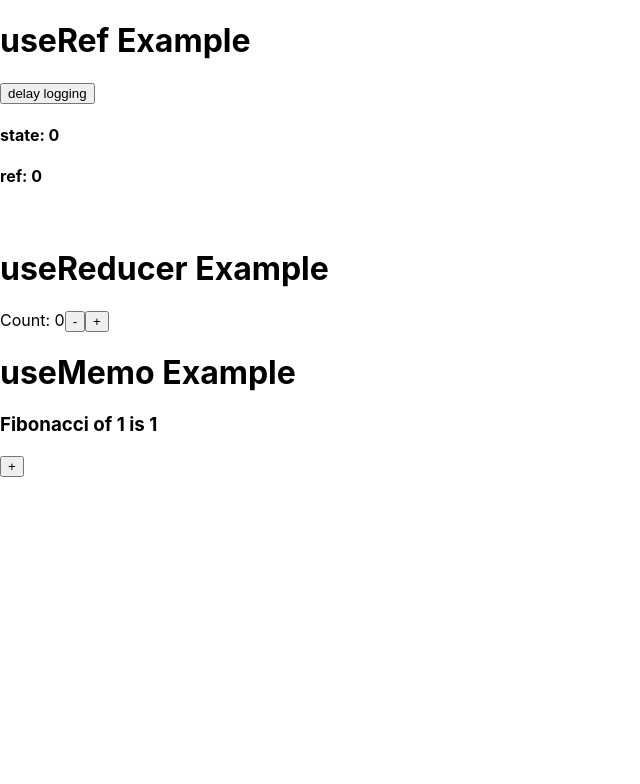
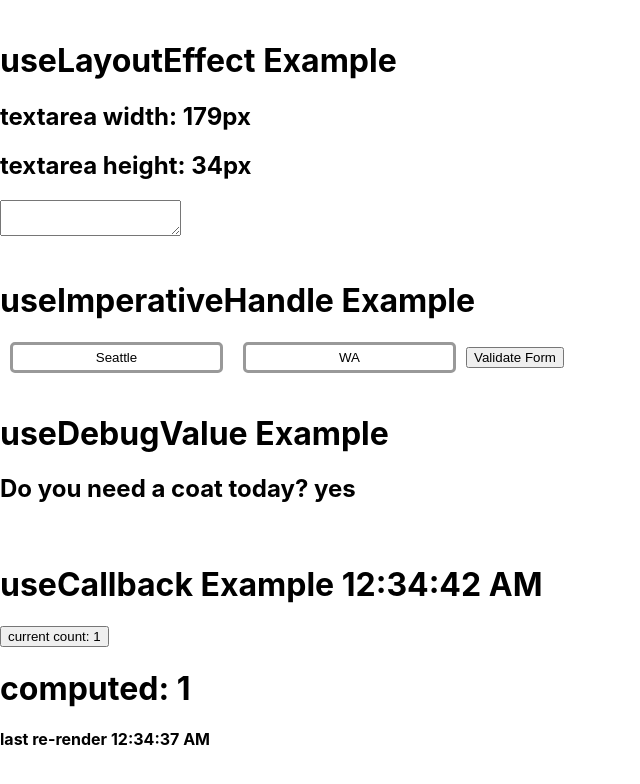
Before and after one commit to EugeneGohh/hooks-in-react, a React (Create React App) app: page / in a window 1280 px wide. Shown: the top 784 px of the page, without its empty margins (0-640 px from the left). Built offline with nearby package versions, Linux system fonts and the light colour scheme.

Commit message:
add more hooks

```diff
--- a/src/App.js
+++ b/src/App.js
@@ -2,9 +2,13 @@ import "./App.css";
 // import State from "./hooks/State";
 // import Effect from "./hooks/Effect";
 // import Context from "./hooks/Context";
-import Reducer from "./hooks/Reducer";
-import Memo from "./hooks/Memo";
-import Ref from "./hooks/Ref";
+// import Reducer from "./hooks/Reducer";
+// import Memo from "./hooks/Memo";
+// import Ref from "./hooks/Ref";
+import LayoutEffect from "./hooks/LayoutEffect";
+import ImperativeHandle from "./hooks/ImperativeHandle";
+import DebugValue from "./hooks/DebugValue";
+import Callback from "./hooks/Callback";
 
 function App() {
   return (
@@ -21,7 +25,7 @@ function App() {
 
       <br /> */}
 
-      <Ref />
+      {/* <Ref />
 
       <br />
 
@@ -29,7 +33,23 @@ function App() {
 
       <br />
 
-      <Memo />
+      <Memo /> */}
+
+      <br />
+
+      <LayoutEffect />
+
+      <br />
+
+      <ImperativeHandle />
+
+      <br />
+
+      <DebugValue />
+
+      <br />
+
+      <Callback />
     </>
   );
 }
--- /dev/null
+++ b/src/hooks/Callback.js
@@ -0,0 +1,42 @@
+import { useState, useEffect, useCallback, memo } from "react";
+
+const ExpensiveComputationComponent = memo(({ compute, count }) => {
+  return (
+    <div>
+      <h1>computed: {compute(count)}</h1>
+      <h4>last re-render {new Date().toLocaleTimeString()}</h4>
+    </div>
+  );
+});
+
+function Callback() {
+  const [time, setTime] = useState(new Date());
+  const [count, setCount] = useState(1);
+  useEffect(() => {
+    const timer = setTimeout(() => setTime(new Date()), 1000);
+    return () => clearTimeout(timer);
+  });
+
+  const fibonacci = (n) => {
+    if (n <= 1) {
+      return 1;
+    }
+
+    return fibonacci(n - 1) + fibonacci(n - 2);
+  };
+
+  return (
+    <div>
+      <h1>useCallback Example {time.toLocaleTimeString()}</h1>
+      <button onClick={() => setCount(count + 1)}>
+        current count: {count}
+      </button>
+      <ExpensiveComputationComponent
+        compute={useCallback(fibonacci, [])}
+        count={count}
+      />
+    </div>
+  );
+}
+
+export default Callback;
--- /dev/null
+++ b/src/hooks/DebugValue.js
@@ -0,0 +1,29 @@
+import { useState, useEffect, useDebugValue } from "react";
+
+const useIsRaining = () => {
+  const [isRaining, setIsRaining] = useState(false);
+
+  useEffect(() => {
+    // pretend here you'd make an API request to a weather API
+    // instead we're just going to fake it
+
+    setIsRaining(Math.random() > 0.5);
+  }, []);
+
+  useDebugValue(isRaining ? "Is Raining" : "Is Not Raining");
+
+  return isRaining;
+};
+
+const DebugValue = () => {
+  const isRaining = useIsRaining();
+
+  return (
+    <div>
+      <h1>useDebugValue Example</h1>
+      <h2>Do you need a coat today? {isRaining ? "yes" : "maybe"}</h2>
+    </div>
+  );
+};
+
+export default DebugValue;
--- /dev/null
+++ b/src/hooks/ImperativeHandle.js
@@ -0,0 +1,84 @@
+import { useState, useRef, useImperativeHandle, forwardRef } from "react";
+
+const ElaborateInput = forwardRef(
+  ({ hasError, placeholder, value, update }, ref) => {
+    const inputRef = useRef();
+    useImperativeHandle(ref, () => {
+      return {
+        focus() {
+          inputRef.current.focus();
+        },
+      };
+    });
+    return (
+      <input
+        ref={inputRef}
+        value={value}
+        onChange={(e) => update(e.target.value)}
+        placeholder={placeholder}
+        style={{
+          padding: "5px 15px",
+          borderWidth: "3px",
+          borderStyle: "solid",
+          borderColor: hasError ? "crimson" : "#999",
+          borderRadius: "5px",
+          margin: "0 10px",
+          textAlign: "center",
+        }}
+      />
+    );
+  }
+);
+
+function ImperativeHandle() {
+  const [city, setCity] = useState("Seattle");
+  const [state, setState] = useState("WA");
+  const [error, setError] = useState("");
+  const cityEl = useRef();
+  const stateEl = useRef();
+
+  function validate() {
+    // lol I found it on StackOverflow : https://stackoverflow.com/a/25677072
+    if (
+      !/^([a-zA-Z\u0080-\u024F]+(?:. |-| |'))*[a-zA-Z\u0080-\u024F]+$/.test(
+        city
+      )
+    ) {
+      setError("city");
+      cityEl.current.focus();
+      return;
+    }
+
+    if (!/^[A-Z]{2}$/.test(state)) {
+      setError("state");
+      stateEl.current.focus();
+      return;
+    }
+
+    setError("");
+    alert("valid form!");
+  }
+
+  return (
+    <div>
+      <h1>useImperativeHandle Example</h1>
+      <ElaborateInput
+        hasError={error === "city"}
+        placeholder={"City"}
+        value={city}
+        update={setCity}
+        ref={cityEl}
+      />
+      <ElaborateInput
+        hasError={error === "state"}
+        placeholder={"State"}
+        value={state}
+        update={setState}
+        ref={stateEl}
+      />
+      <button onClick={validate}>Validate Form</button>
+    </div>
+  );
+}
+
+export default ImperativeHandle;
--- /dev/null
+++ b/src/hooks/LayoutEffect.js
@@ -0,0 +1,28 @@
+import React, { useState, useRef, useLayoutEffect } from "react";
+
+function LayoutEffect() {
+  const [width, setWidth] = useState(0);
+  const [height, setHeight] = useState(0);
+  const el = useRef();
+
+  useLayoutEffect(() => {
+    setWidth(el.current.clientWidth);
+    setHeight(el.current.clientHeight);
+  }, []);
+
+  return (
+    <div>
+      <h1>useLayoutEffect Example</h1>
+      <h2>textarea width: {width}px</h2>
+      <h2>textarea height: {height}px</h2>
+      <textarea
+        onClick={() => {
+          setWidth(0);
+        }}
+        ref={el}
+      />
+    </div>
+  );
+}
+
+export default LayoutEffect;
```
